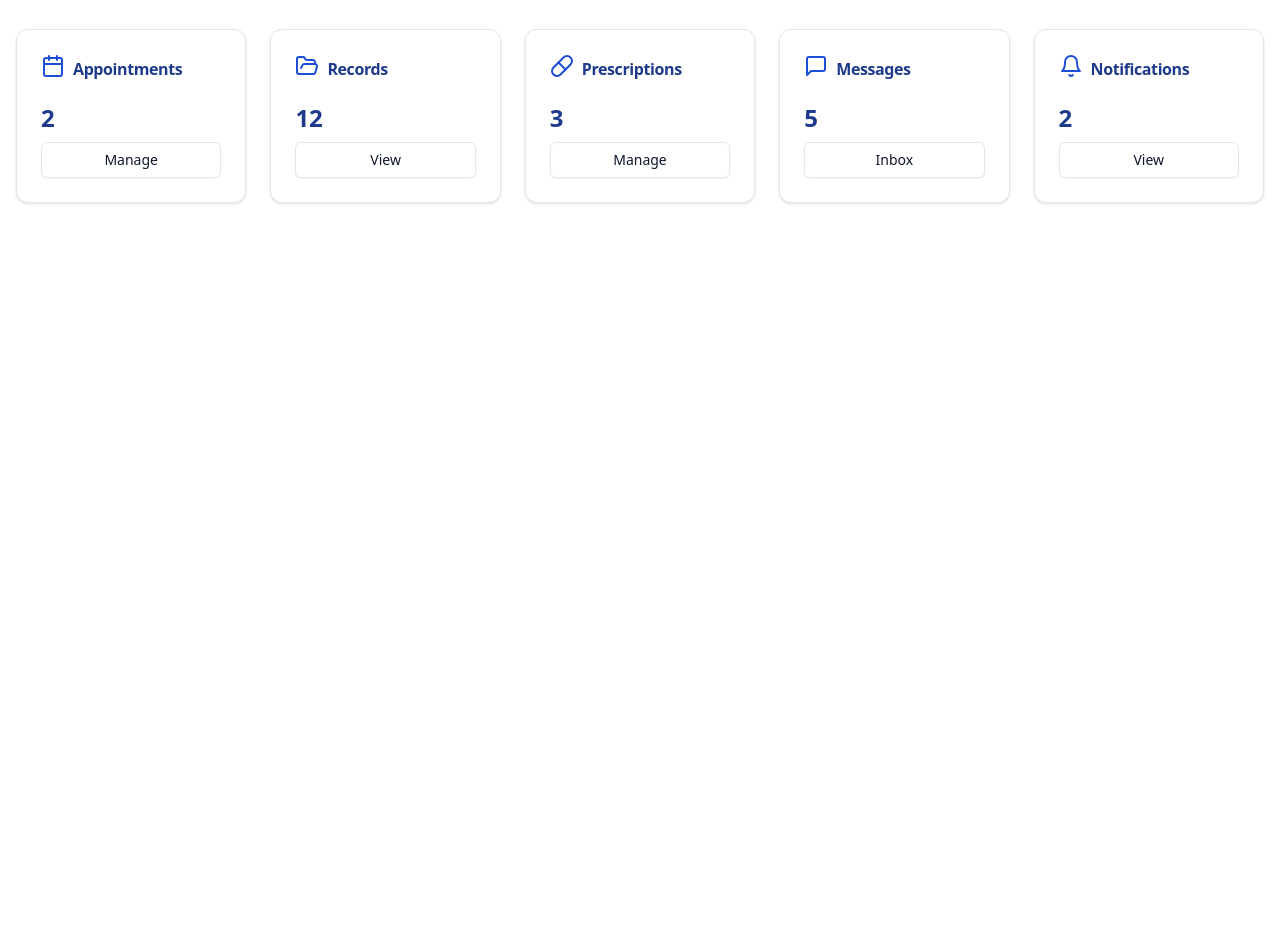
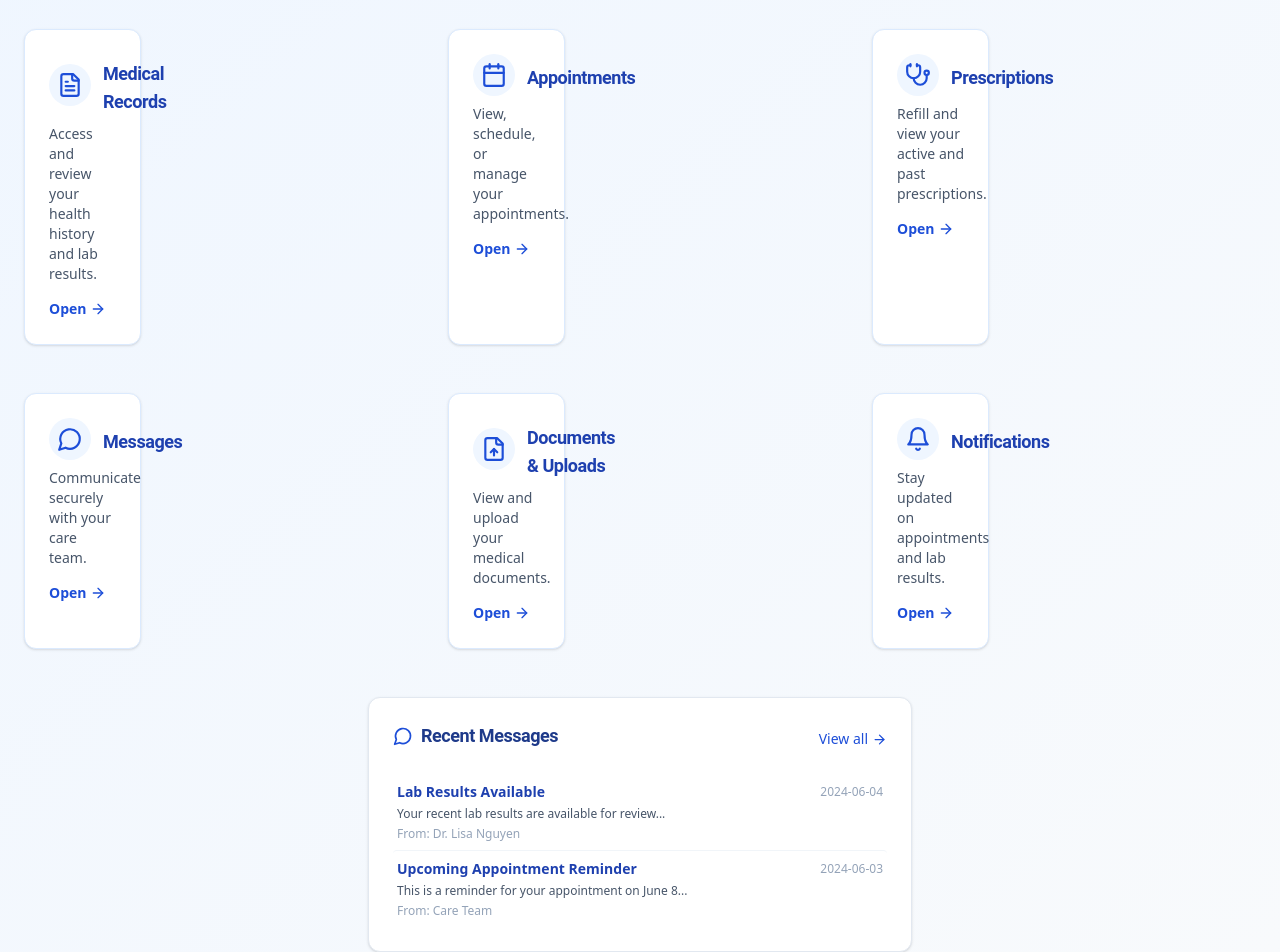
Before and after one commit to Collin-Test-Quome-Org/create-a-comprehensive-hipaa-compliant-patient-por-00ec075e-c3cbda37, a React (Vite) app in the folder frontend/: page /dashboard in a window 1280 px wide. Shown: the part 220-1172 px from the top of the page. Before the commit the page ends 800 px from the top, so only its background shows below. Built offline with nearby package versions, Linux system fonts and the light colour scheme.

Commit message:
Add patient dashboard and medical records pages with mock data, cards, and recent messages section.

```diff
--- a/frontend/src/components/DashboardCard.tsx
+++ b/frontend/src/components/DashboardCard.tsx
@@ -1,26 +1,39 @@
-import { motion } from 'framer-motion'
-import { Card, CardHeader, CardTitle, CardContent } from '@/components/ui/card'
-import { cn } from '@/lib/utils'
+import { Card, CardContent, CardHeader, CardTitle } from '@/components/ui/card';
+import { motion } from 'framer-motion';
+import { Link } from 'react-router-dom';
+import { ArrowRight } from 'lucide-react';
 
-export function DashboardCard({ icon, title, count, description, className }: {
-  icon: React.ReactNode,
-  title: string,
-  count?: number | string,
-  description: string,
-  className?: string
-}) {
+interface DashboardCardProps {
+  title: string;
+  description: string;
+  to: string;
+  icon: React.ReactNode;
+  id: string;
+}
+
+export function DashboardCard({ title, description, to, icon, id }: DashboardCardProps) {
   return (
-    <motion.div initial={{ opacity: 0, y: 30 }} animate={{ opacity: 1, y: 0 }} transition={{ duration: 0.4 }}>
-      <Card className={cn("shadow-lg border-primary/20 transition-transform hover:scale-[1.03]", className)}>
-        <CardHeader className="flex flex-row items-center gap-4 pb-2">
-          <div className="bg-primary/10 rounded-lg p-3 text-primary">{icon}</div>
-          <CardTitle className="text-2xl font-bold tracking-tight">{title}</CardTitle>
-        </CardHeader>
-        <CardContent className="pt-1">
-          {count !== undefined && <div className="text-4xl font-bold mb-1">{count}</div>}
-          <div className="text-slate-600 text-base">{description}</div>
-        </CardContent>
+    <motion.div
+      whileHover={{ y: -4, boxShadow: '0 6px 32px 0 rgba(30, 64, 175, 0.09)' }}
+      whileTap={{ scale: 0.97 }}
+      className="w-full sm:w-1/2 md:w-1/3 px-2 mb-6"
+    >
+      <Card className="transition-all h-full group border-blue-100 hover:border-blue-700">
+        <Link to={to} className="block h-full outline-none focus:ring-2 focus:ring-blue-400 rounded-lg" id={id}>
+          <CardHeader className="flex flex-row items-center gap-3 pb-2">
+            <span className="rounded-full p-2 bg-blue-50 text-blue-700">
+              {icon}
+            </span>
+            <CardTitle className="text-lg font-bold text-blue-800 group-hover:text-blue-900" style={{ fontFamily: 'Roboto, sans-serif' }}>{title}</CardTitle>
+          </CardHeader>
+          <CardContent>
+            <p className="text-slate-600 text-sm mb-3 min-h-[2.5em]">{description}</p>
+            <span className="inline-flex items-center text-blue-700 font-semibold group-hover:underline group-hover:text-blue-900 text-sm">
+              Open <ArrowRight size={16} className="ml-1" />
+            </span>
+          </CardContent>
+        </Link>
       </Card>
     </motion.div>
-  )
+  );
 }
--- a/frontend/src/components/RecentMessages.tsx
+++ b/frontend/src/components/RecentMessages.tsx
@@ -1,42 +1,58 @@
-import { Card, CardHeader, CardContent } from '@/components/ui/card'
-import { MessageSquare } from 'lucide-react'
+import { Card, CardHeader, CardTitle, CardContent } from '@/components/ui/card';
+import { Link } from 'react-router-dom';
+import { MessageCircle, ArrowRight } from 'lucide-react';
+import { motion } from 'framer-motion';
 
 const mockMessages = [
   {
-    sender: 'Dr. A. Taylor',
-    message: 'Your lab results are now available. Please review them at your convenience.',
-    date: '2024-06-05',
+    id: '1',
+    from: 'Dr. Lisa Nguyen',
+    subject: 'Lab Results Available',
+    preview: 'Your recent lab results are available for review...',
+    date: '2024-06-04',
+    threadId: '1',
   },
   {
-    sender: 'Clinic Reception',
-    message: 'Reminder: Your upcoming appointment is on June 10 at 10:30 AM.',
-    date: '2024-06-02',
+    id: '2',
+    from: 'Care Team',
+    subject: 'Upcoming Appointment Reminder',
+    preview: 'This is a reminder for your appointment on June 8...',
+    date: '2024-06-03',
+    threadId: '2',
   },
-  {
-    sender: 'Pharmacy',
-    message: 'Your prescription refill is ready for pickup.',
-    date: '2024-05-30',
-  },
-]
+];
 
 export function RecentMessages() {
   return (
-    <Card className="shadow-md h-full">
-      <CardHeader className="flex flex-row items-center gap-2 pb-2">
-        <MessageSquare className="text-primary" />
-        <span className="font-semibold text-lg">Recent Messages</span>
+    <Card className="w-full">
+      <CardHeader className="flex flex-row items-center justify-between">
+        <CardTitle className="text-blue-900 flex items-center gap-2 text-lg" style={{ fontFamily: 'Roboto, sans-serif' }}>
+          <MessageCircle className="text-blue-700" size={20} /> Recent Messages
+        </CardTitle>
+        <Link to="/messages" className="text-blue-700 hover:underline flex items-center text-sm" id="dashboard-messages-more">
+          View all <ArrowRight size={15} className="ml-1" />
+        </Link>
       </CardHeader>
       <CardContent>
-        <ul className="divide-y divide-slate-200">
-          {mockMessages.map((msg, idx) => (
-            <li key={idx} className="py-2">
-              <div className="text-slate-800 font-medium">{msg.sender}</div>
-              <div className="text-slate-600 text-sm">{msg.message}</div>
-              <div className="text-slate-400 text-xs mt-1">{msg.date}</div>
-            </li>
+        <ul className="divide-y divide-slate-100">
+          {mockMessages.map((msg) => (
+            <motion.li
+              key={msg.id}
+              whileHover={{ backgroundColor: '#f1f5f9' }}
+              className="py-2 px-1 rounded transition-colors"
+            >
+              <Link to={`/messages/${msg.threadId}`} className="block focus:outline-none focus:ring-2 focus:ring-blue-400 rounded" id={`dashboard-message-${msg.id}`}>
+                <div className="flex items-center justify-between">
+                  <span className="text-blue-800 font-semibold text-sm">{msg.subject}</span>
+                  <span className="text-xs text-slate-400">{msg.date}</span>
+                </div>
+                <div className="text-slate-600 text-xs mt-1 line-clamp-1">{msg.preview}</div>
+                <div className="text-xs text-slate-400 mt-1">From: {msg.from}</div>
+              </Link>
+            </motion.li>
           ))}
         </ul>
       </CardContent>
     </Card>
-  )
+  );
 }
--- a/frontend/src/pages/Dashboard.tsx
+++ b/frontend/src/pages/Dashboard.tsx
@@ -1,109 +1,74 @@
+import { DashboardCard } from '@/components/DashboardCard';
+import { RecentMessages } from '@/components/RecentMessages';
+import { Calendar, FileText, Stethoscope, ShieldCheck, MessageCircle, Bell, FileUp } from 'lucide-react';
 import { motion } from 'framer-motion';
-import { useEffect, useState } from 'react';
-import { Card, CardContent, CardHeader, CardTitle } from '@/components/ui/card';
-import { Button } from '@/components/ui/button';
-import { Link } from 'react-router-dom';
-import { Bell, Calendar, FolderOpen, MessageSquare, Pill } from 'lucide-react';
-
-const mockCounts = {
-  appointments: 2,
-  records: 12,
-  prescriptions: 3,
-  messages: 5,
-  notifications: 2,
-};
 
 export function Dashboard() {
-  const [isLoaded, setIsLoaded] = useState(false);
-
-  useEffect(() => {
-    setTimeout(() => setIsLoaded(true), 250);
-  }, []);
-
   return (
-    <motion.section
-      initial={{ opacity: 0, y: 24 }}
-      animate={isLoaded ? { opacity: 1, y: 0 } : {}}
-      className="container mx-auto px-4 py-12 min-h-[calc(100vh-80px)] flex flex-col"
-    >
-      <h1 className="text-3xl md:text-4xl font-bold text-blue-900 mb-2" style={{ fontFamily: 'Roboto, sans-serif' }}>
-        Welcome to Your Secure CareShield Portal
-      </h1>
-      <p className="text-lg text-slate-600 mb-8" style={{ fontFamily: 'Roboto, sans-serif' }}>
-        At CareShield, we put trust and ease at the heart of your healthcare experience. Manage records, appointments, prescriptions, and conversations with your care team—all in one HIPAA-compliant space.
-      </p>
-      <div className="grid grid-cols-1 sm:grid-cols-2 lg:grid-cols-5 gap-6 mb-10">
-        <motion.div whileHover={{ scale: 1.03 }}>
-          <Card className="hover:shadow-lg transition-shadow">
-            <CardHeader className="flex flex-row items-center gap-2">
-              <Calendar className="text-blue-700" />
-              <CardTitle className="text-blue-900">Appointments</CardTitle>
-            </CardHeader>
-            <CardContent>
-              <div className="font-bold text-2xl mb-2 text-blue-900">{mockCounts.appointments}</div>
-              <Button asChild id="dashboard-appts-btn" variant="outline" className="w-full">
-                <Link to="/appointments">Manage</Link>
-              </Button>
-            </CardContent>
-          </Card>
-        </motion.div>
-        <motion.div whileHover={{ scale: 1.03 }}>
-          <Card className="hover:shadow-lg transition-shadow">
-            <CardHeader className="flex flex-row items-center gap-2">
-              <FolderOpen className="text-blue-700" />
-              <CardTitle className="text-blue-900">Records</CardTitle>
-            </CardHeader>
-            <CardContent>
-              <div className="font-bold text-2xl mb-2 text-blue-900">{mockCounts.records}</div>
-              <Button asChild id="dashboard-records-btn" variant="outline" className="w-full">
-                <Link to="/medical-records">View</Link>
-              </Button>
-            </CardContent>
-          </Card>
-        </motion.div>
-        <motion.div whileHover={{ scale: 1.03 }}>
-          <Card className="hover:shadow-lg transition-shadow">
-            <CardHeader className="flex flex-row items-center gap-2">
-              <Pill className="text-blue-700" />
-              <CardTitle className="text-blue-900">Prescriptions</CardTitle>
-            </CardHeader>
-            <CardContent>
-              <div className="font-bold text-2xl mb-2 text-blue-900">{mockCounts.prescriptions}</div>
-              <Button asChild id="dashboard-rx-btn" variant="outline" className="w-full">
-                <Link to="/prescriptions">Manage</Link>
-              </Button>
-            </CardContent>
-          </Card>
-        </motion.div>
-        <motion.div whileHover={{ scale: 1.03 }}>
-          <Card className="hover:shadow-lg transition-shadow">
-            <CardHeader className="flex flex-row items-center gap-2">
-              <MessageSquare className="text-blue-700" />
-              <CardTitle className="text-blue-900">Messages</CardTitle>
-            </CardHeader>
-            <CardContent>
-              <div className="font-bold text-2xl mb-2 text-blue-900">{mockCounts.messages}</div>
-              <Button asChild id="dashboard-msg-btn" variant="outline" className="w-full">
-                <Link to="/messages">Inbox</Link>
-              </Button>
-            </CardContent>
-          </Card>
-        </motion.div>
-        <motion.div whileHover={{ scale: 1.03 }}>
-          <Card className="hover:shadow-lg transition-shadow">
-            <CardHeader className="flex flex-row items-center gap-2">
-              <Bell className="text-blue-700" />
-              <CardTitle className="text-blue-900">Notifications</CardTitle>
-            </CardHeader>
-            <CardContent>
-              <div className="font-bold text-2xl mb-2 text-blue-900">{mockCounts.notifications}</div>
-              <Button asChild id="dashboard-notif-btn" variant="outline" className="w-full">
-                <Link to="/notifications">View</Link>
-              </Button>
-            </CardContent>
-          </Card>
-        </motion.div>
-      </div>
-    </motion.section>
+    <div className="min-h-[calc(100vh-64px)] bg-gradient-to-br from-blue-50 to-slate-50">
+      <motion.header
+        initial={{ opacity: 0, y: -32 }}
+        animate={{ opacity: 1, y: 0 }}
+        transition={{ duration: 0.7 }}
+        className="container mx-auto px-4 py-10"
+      >
+        <h1
+          className="text-3xl md:text-4xl font-bold text-blue-900 mb-2"
+          style={{ fontFamily: 'Roboto, sans-serif' }}
+        >
+          Welcome to your CareShield Portal
+        </h1>
+        <p className="text-lg md:text-xl text-slate-600 max-w-2xl">
+          Securely manage your health—medical records, appointments, prescriptions, and more—all in one place.
+        </p>
+      </motion.header>
+      <section className="container mx-auto px-4 grid grid-cols-1 md:grid-cols-3 gap-6 mb-6">
+        <DashboardCard
+          id="dashboard-medical-records"
+          title="Medical Records"
+          description="Access and review your health history and lab results."
+          to="/medical-records"
+          icon={<FileText size={26} />}
+        />
+        <DashboardCard
+          id="dashboard-appointments"
+          title="Appointments"
+          description="View, schedule, or manage your appointments."
+          to="/appointments"
+          icon={<Calendar size={26} />}
+        />
+        <DashboardCard
+          id="dashboard-prescriptions"
+          title="Prescriptions"
+          description="Refill and view your active and past prescriptions."
+          to="/prescriptions"
+          icon={<Stethoscope size={26} />}
+        />
+        <DashboardCard
+          id="dashboard-messages"
+          title="Messages"
+          description="Communicate securely with your care team."
+          to="/messages"
+          icon={<MessageCircle size={26} />}
+        />
+        <DashboardCard
+          id="dashboard-uploads"
+          title="Documents & Uploads"
+          description="View and upload your medical documents."
+          to="/documents"
+          icon={<FileUp size={26} />}
+        />
+        <DashboardCard
+          id="dashboard-notifications"
+          title="Notifications"
+          description="Stay updated on appointments and lab results."
+          to="/notifications"
+          icon={<Bell size={26} />}
+        />
+      </section>
+      <section className="container mx-auto px-4 max-w-xl mb-12">
+        <RecentMessages />
+      </section>
+    </div>
   );
 }
--- a/frontend/src/pages/MedicalRecords.tsx
+++ b/frontend/src/pages/MedicalRecords.tsx
@@ -1,72 +1,89 @@
-import { useState } from 'react';
+import { Card, CardHeader, CardTitle, CardContent } from '@/components/ui/card';
+import { Button } from '@/components/ui/button';
+import { FileText, Download } from 'lucide-react';
 import { motion } from 'framer-motion';
-import { Card, CardContent, CardHeader, CardTitle } from '@/components/ui/card';
-import { Button } from '@/components/ui/button';
-import { Link } from 'react-router-dom';
-import { ShieldCheck, FileText } from 'lucide-react';
 
 const mockRecords = [
   {
     id: 'rec-1',
-    type: 'Lab Results',
-    date: '2024-06-08',
-    summary: 'Blood test - all values normal',
+    title: 'Annual Physical - 2024',
+    date: '2024-04-02',
+    type: 'Visit Summary',
+    provider: 'Dr. Lisa Nguyen',
     encrypted: true,
+    downloadUrl: '#',
   },
   {
     id: 'rec-2',
-    type: 'Visit Note',
-    date: '2024-05-30',
-    summary: 'Annual wellness checkup',
+    title: 'Lab Results - CBC',
+    date: '2024-03-15',
+    type: 'Lab Result',
+    provider: 'CareShield Lab',
     encrypted: true,
+    downloadUrl: '#',
   },
   {
     id: 'rec-3',
-    type: 'Imaging',
-    date: '2024-04-21',
-    summary: 'Chest X-ray - no abnormalities',
+    title: 'Specialist Referral',
+    date: '2024-01-22',
+    type: 'Referral',
+    provider: 'Dr. Mark Evans',
     encrypted: true,
+    downloadUrl: '#',
   },
 ];
 
 export function MedicalRecords() {
-  const [isLoaded, setIsLoaded] = useState(false);
-  setTimeout(() => setIsLoaded(true), 200);
-
   return (
-    <motion.section
-      initial={{ opacity: 0, y: 24 }}
-      animate={isLoaded ? { opacity: 1, y: 0 } : {}}
-      className="container mx-auto px-4 py-12 min-h-[calc(100vh-80px)]"
+    <div className="container mx-auto px-4 py-10 min-h-[calc(100vh-64px)] bg-white">
+      <motion.h1
+        className="text-2xl md:text-3xl font-bold text-blue-900 mb-6"
+        style={{ fontFamily: 'Roboto, sans-serif' }}
+        initial={{ opacity: 0, y: -32 }}
+        animate={{ opacity: 1, y: 0 }}
+        transition={{ duration: 0.6 }}
       >
-      <div className="flex items-center gap-3 mb-4">
-        <FileText className="text-blue-700" />
-        <h1 className="text-2xl md:text-3xl font-bold text-blue-900" style={{ fontFamily: 'Roboto, sans-serif' }}>
         Medical Records
-        </h1>
+      </motion.h1>
+      <motion.div
+        initial="hidden"
+        animate="visible"
+        variants={{
+          hidden: { opacity: 0, y: 32 },
+          visible: { opacity: 1, y: 0 },
+        }}
+        transition={{ staggerChildren: 0.1 }}
+        className="grid grid-cols-1 md:grid-cols-2 lg:grid-cols-3 gap-6"
+      >
+        {mockRecords.map((rec) => (
+          <motion.div key={rec.id} variants={{ hidden: { opacity: 0, y: 32 }, visible: { opacity: 1, y: 0 } }}>
+            <Card className="border-blue-100 hover:border-blue-700 transition-all h-full">
+              <CardHeader className="flex flex-row items-center gap-3 pb-2">
+                <span className="rounded-full p-2 bg-blue-50 text-blue-700">
+                  <FileText />
+                </span>
+                <CardTitle className="text-blue-800 text-lg">{rec.title}</CardTitle>
+              </CardHeader>
+              <CardContent className="flex flex-col gap-2">
+                <div className="text-slate-700 text-sm">Type: {rec.type}</div>
+                <div className="text-slate-600 text-sm">Provider: {rec.provider}</div>
+                <div className="text-slate-400 text-xs">Date: {rec.date}</div>
+                {rec.encrypted && (
+                  <div className="text-xs text-green-600 font-semibold flex items-center gap-1 mt-1">
+                    <span className="inline-block w-2 h-2 rounded-full bg-green-500" />
+                    Encrypted
                   </div>
-      <p className="text-slate-600 mb-8" style={{ fontFamily: 'Roboto, sans-serif' }}>
-        Your health documents are stored with end-to-end encryption. Only you and your care team have access.
-      </p>
-      <div className="grid grid-cols-1 md:grid-cols-2 lg:grid-cols-3 gap-6">
-        {mockRecords.map((rec) => (
-          <Card key={rec.id} className="hover:shadow-lg transition-shadow group">
-            <CardHeader className="flex flex-row justify-between items-center">
-              <CardTitle className="text-blue-900 flex gap-2 items-center">
-                {rec.type}
-                {rec.encrypted && <ShieldCheck className="text-green-700 w-4 h-4 ml-1" />}
-              </CardTitle>
-              <span className="text-xs text-slate-400">{rec.date}</span>
-            </CardHeader>
-            <CardContent>
-              <p className="mb-3 text-slate-700">{rec.summary}</p>
-              <Button asChild id={`record-view-${rec.id}`} variant="outline" className="w-full group-hover:bg-blue-50">
-                <Link to={`/medical-records/${rec.id}`}>View Details</Link>
+                )}
+                <Button variant="outline" size="sm" id={`download-record-${rec.id}`} className="mt-2 w-fit" asChild>
+                  <a href={rec.downloadUrl} download>
+                    <Download size={16} className="mr-1" /> Download
+                  </a>
                 </Button>
               </CardContent>
             </Card>
+          </motion.div>
         ))}
+      </motion.div>
     </div>
-    </motion.section>
   );
 }
```
Lines whose indentation alone changed are shown as unchanged.
